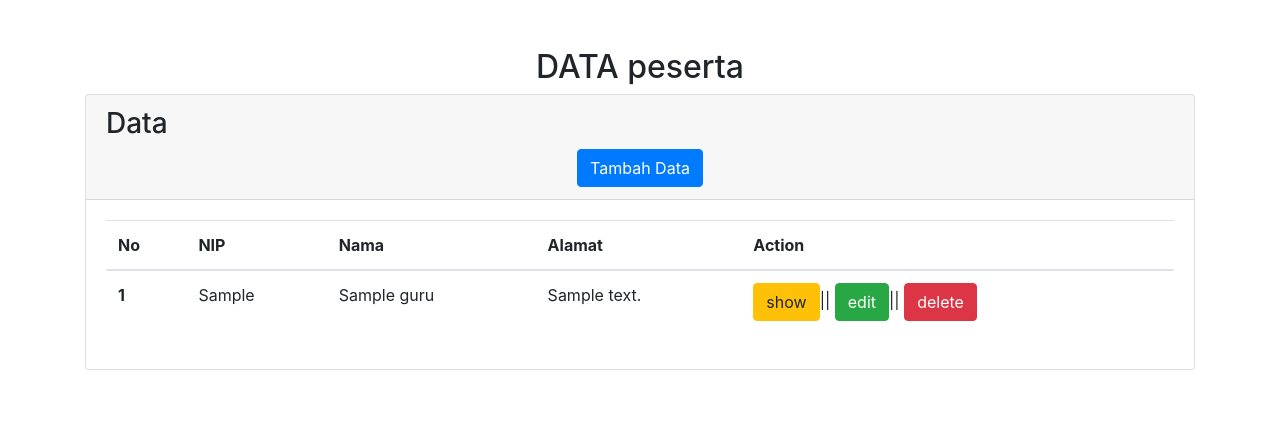
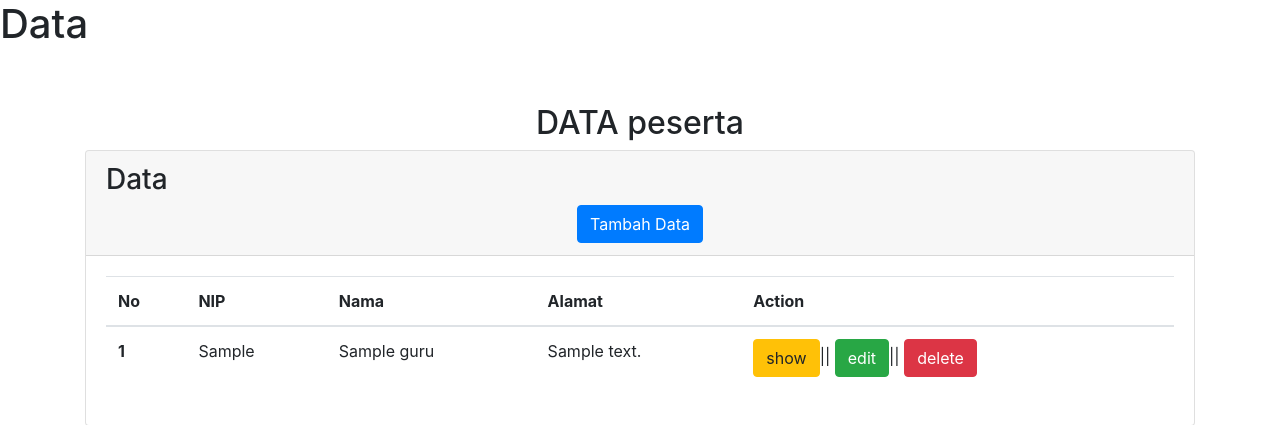
Before and after one commit to Wildantzy1234/day3prapkl_ReviewwOOP, a PHP site: page / in a window 1280 px wide. Shown: the top 425 px of the page. Run offline with PHP 8.4, Linux system fonts and the light colour scheme; tables that the repository leaves empty or names only in its code hold one stand-in row (values such as "Sample post").

Commit message:
mengedit file index.php

```diff
--- a/latihan_praktik/index.php
+++ b/latihan_praktik/index.php
@@ -14,7 +14,7 @@
 
 
 
-
+        <h1>Data </h1>
         <br><br><center><h2>DATA peserta </h2></center>
         <!-- CARDs -->
         <div class="container">
```
